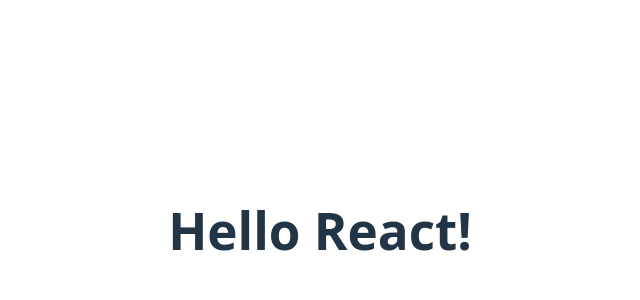
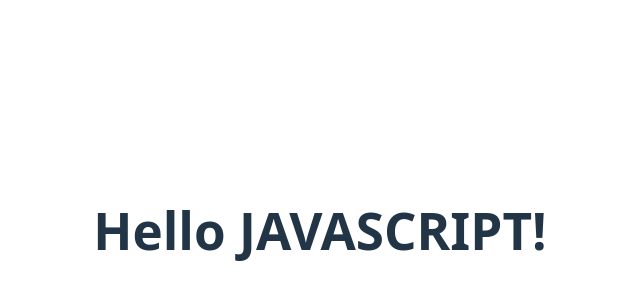
Before and after one commit to emmanuelbed/react_essentials, a React (Vite) app in the folder 02_01/02_01b/react-project/: page / in a window 1280 px wide. Shown: the part 170-470 px from the top of the page, without its empty margins (320-960 px from the left). Built offline with nearby package versions, Linux system fonts and the light colour scheme.

Commit message:
Working with JSX syntax

```diff
--- a/02_01/02_01b/react-project/src/App.jsx
+++ b/02_01/02_01b/react-project/src/App.jsx
@@ -1,7 +1,9 @@
 import "./App.css";
 
+let language = "Javascript";
+
 function App() {
-  return <h1>Hello React!</h1>;
+  return <h1>Hello {language.toLocaleUpperCase()}!</h1>;
 }
 
 export default App;
```
